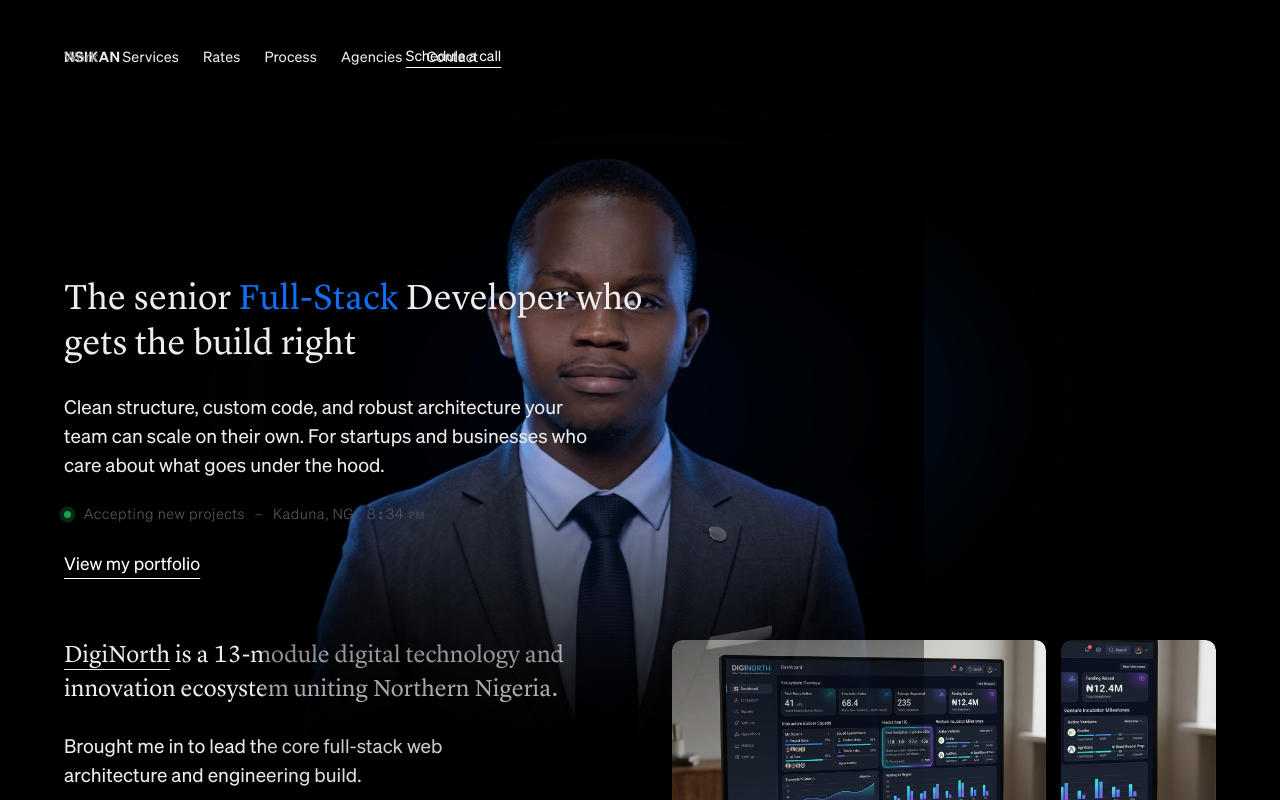
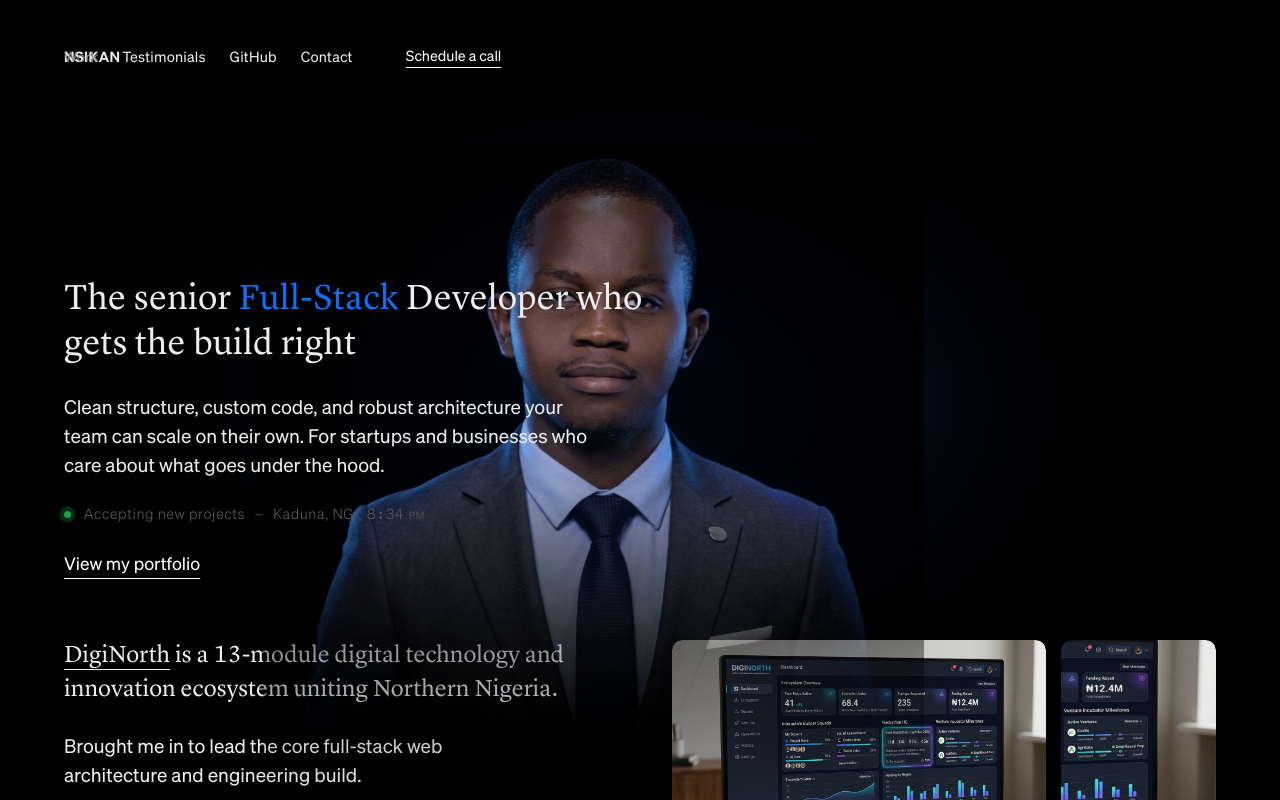
Before and after one commit to iNfix-2/D-initiator, a plain HTML site: page index.html in a window 1280 px wide. Shown: the top 800 px of the page. Drawn offline with Linux system fonts and the light colour scheme.

Commit message:
Keep the adapted portfolio navigation inside the exact reference layout

```diff
--- a/index.html
+++ b/index.html
@@ -47,14 +47,12 @@
         </a>
         <div class="navbar_menu is-page-height-tablet w-nav-menu" role="navigation">
           <a aria-current="page" class="navbar_link w-nav-link w--current" href="#portfolio">Work</a>
-          <a class="navbar_link w-nav-link" href="services/">Services</a>
-          <a class="navbar_link w-nav-link" href="rates/">Rates</a>
-          <a class="navbar_link w-nav-link" href="process/">Process</a>
-          <a class="navbar_link w-nav-link" href="agencies/">Agencies</a>
-          <a class="navbar_link w-nav-link" href="contact/">Contact</a>
+          <a class="navbar_link w-nav-link" href="#testimonials">Testimonials</a>
+          <a class="navbar_link w-nav-link" href="https://github.com/iNfix-2" target="_blank" rel="noopener noreferrer">GitHub</a>
+          <a class="navbar_link w-nav-link" href="mailto:mfonessiet0@gmail.com">Contact</a>
         </div>
         <div class="navbar_button-wrapper hide-tablet">
-          <a class="button is-small" href="call/">Schedule a call</a>
+          <a class="button is-small" href="mailto:mfonessiet0@gmail.com?subject=Project%20Inquiry%20via%20Portfolio">Schedule a call</a>
         </div>
       </nav>
       <div class="nav_burger w-nav-button" aria-label="Open menu" role="button" tabindex="0" aria-expanded="false">
@@ -64,13 +62,11 @@
       <div aria-hidden="true" aria-label="Site menu" aria-modal="true" class="nav_overlay" role="dialog" tabindex="-1">
         <nav class="nav_overlay-inner">
           <a aria-current="page" class="nav_overlay-link w--current" href="#portfolio">Work</a>
-          <a class="nav_overlay-link" href="services/">Services</a>
-          <a class="nav_overlay-link" href="rates/">Rates</a>
-          <a class="nav_overlay-link" href="process/">Process</a>
-          <a class="nav_overlay-link" href="agencies/">Agencies</a>
-          <a class="nav_overlay-link" href="contact/">Contact</a>
+          <a class="nav_overlay-link" href="#testimonials">Testimonials</a>
+          <a class="nav_overlay-link" href="https://github.com/iNfix-2" target="_blank">GitHub</a>
+          <a class="nav_overlay-link" href="mailto:mfonessiet0@gmail.com">Contact</a>
         </nav>
-        <a class="nav_overlay-cta" href="call/">Schedule a call</a>
+        <a class="nav_overlay-cta" href="mailto:mfonessiet0@gmail.com?subject=Project%20Inquiry%20via%20Portfolio">Schedule a call</a>
       </div>
     </div>
 
```
